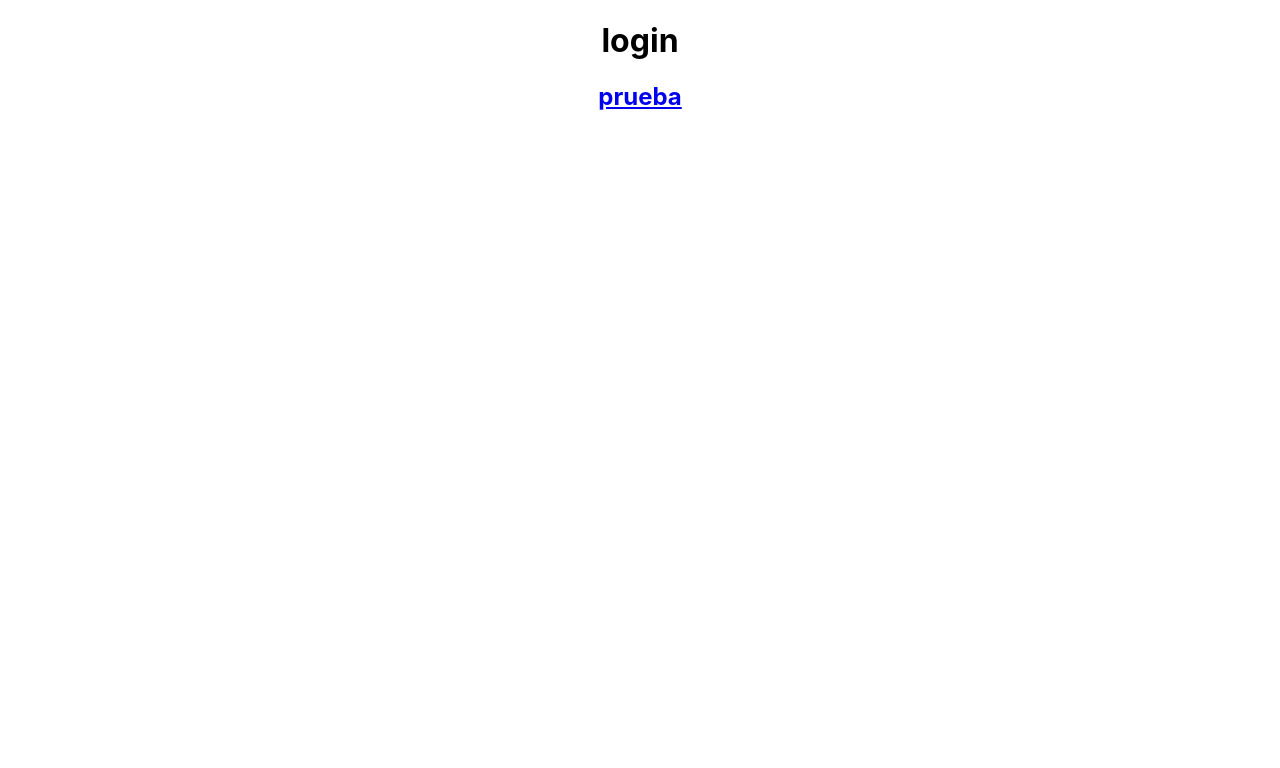
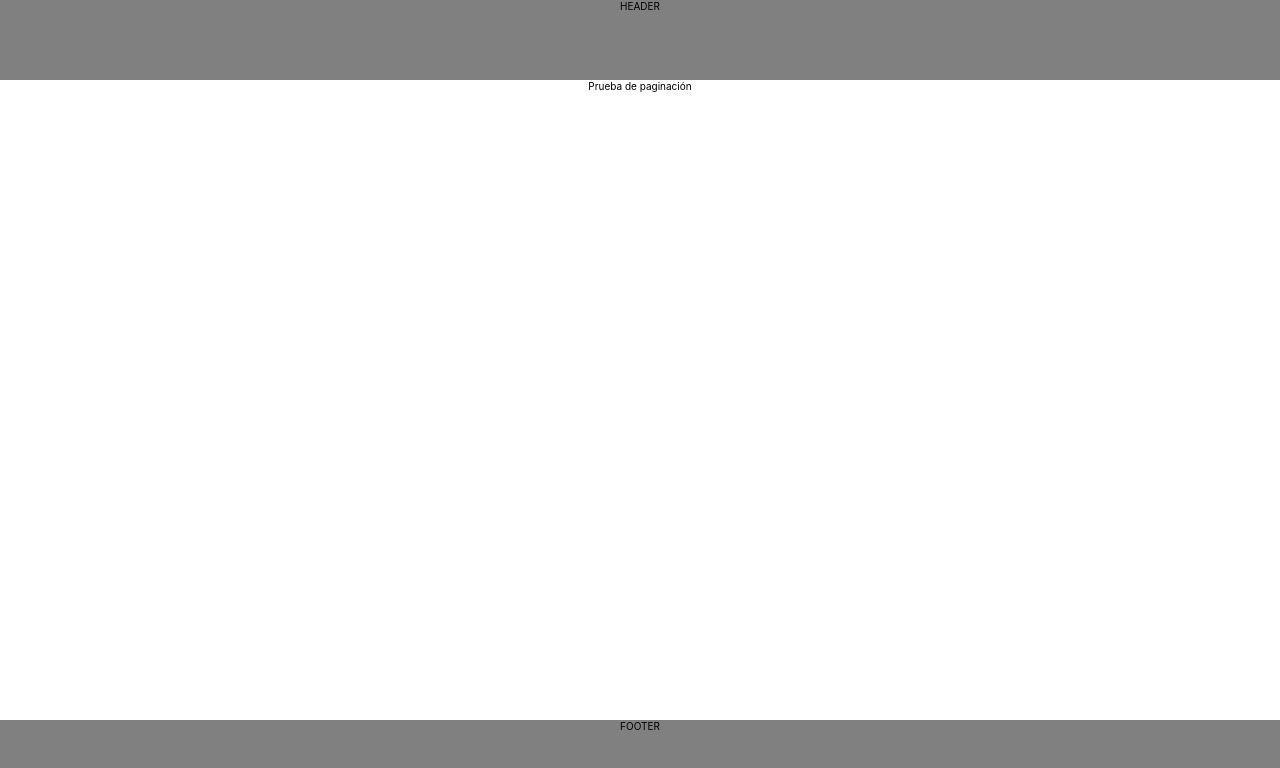
Before and after one commit to nairo-rojas/Pruebas-Proyecto, a React (Create React App) app: page /404 in a window 1280 px wide. Shown: the top 768 px of the page. Built offline with nearby package versions, Linux system fonts and the light colour scheme.

Commit message:
Integracion layout y estructura basica

```diff
--- a/src/App.jsx
+++ b/src/App.jsx
@@ -6,14 +6,14 @@ import {
   Route
 } from 'react-router-dom';
 import Index from 'pages/index';
-import Prueba from 'pages/prueba';
+import Prueba from 'pages/404';
 
 function App() {
   return (
     <div className="App">
       <Router>
         <Switch>
-          <Route path='/prueba'>
+          <Route path='/404'>
             <Prueba />
           </Route>
           <Route path='/'>
--- /dev/null
+++ b/src/components/Footer.jsx
@@ -0,0 +1,11 @@
+import React from 'react'
+
+const Footer = () => {
+  return (
+    <footer>
+      FOOTER
+    </footer>
+  )
+}
+
+export default Footer
--- /dev/null
+++ b/src/components/Header.jsx
@@ -0,0 +1,11 @@
+import React from 'react'
+
+const Header = () => {
+  return (
+    <header>
+      HEADER
+    </header>
+  )
+}
+
+export default Header
--- a/src/components/login.jsx
+++ b/src/components/login.jsx
@@ -2,12 +2,12 @@ import {Link} from 'react-router-dom'
 
 const Login = () => {
   return (
-    <div>
+    <>
       <h1>login</h1>
-      <Link to='/prueba'>
-        <h2>prueba</h2>
+      <Link to='/404'>
+        <h2>prueba paginación</h2>
       </Link>
-    </div>
+    </>
   )
 }
 
--- /dev/null
+++ b/src/layouts/LayoutHeaderFooter.jsx
@@ -0,0 +1,15 @@
+import React from 'react'
+import Header from 'components/Header'
+import Footer from 'components/Footer'
+
+const LayoutHeaderFooter = ({children}) => {
+  return (
+    <>
+      <Header />
+        <main>{children}</main>
+      <Footer />
+    </>
+  )
+}
+
+export default LayoutHeaderFooter
--- /dev/null
+++ b/src/pages/404.jsx
@@ -0,0 +1,13 @@
+import LayoutHeaderFooter from "layouts/LayoutHeaderFooter"
+
+const Prueba = () => {
+  return(
+    <LayoutHeaderFooter>
+      <div>
+        Prueba de paginación
+      </div>
+    </LayoutHeaderFooter>
+  )
+}
+
+export default Prueba
--- a/src/pages/index.jsx
+++ b/src/pages/index.jsx
@@ -2,7 +2,9 @@ import Login from 'components/login'
 
 const Index = () => {
   return(
-    <Login />
+    <>
+      <Login />
+    </>
   )
 }
 
--- a/src/pages/prueba.jsx
+++ /dev/null
@@ -1,7 +0,0 @@
-const Prueba = () => {
-  return(
-    <div>Pagina de prueba de paginación</div>
-  )
-}
-
-export default Prueba
--- a/src/styles/App.css
+++ b/src/styles/App.css
@@ -1,38 +1,38 @@
+:root {
+  --fuenteHeading: 'PT sans', 'sans-serif';
+  --fuenteParrafos: 'Opens Sans', 'sans-serif';
+
+  --primario: #1c3859;
+  --secundario: #abc274;
+  --terceario: #62635d;
+}
+
+html {
+  box-sizing: border-box;
+  font-size: 62.5%;
+}
+
+*,
+*::before,
+*::after {
+  box-sizing: inherit;
+}
+
 .App {
+  height: 100vh;
   text-align: center;
 }
 
-.App-logo {
-  height: 40vmin;
-  pointer-events: none;
+header {
+  height: 10%;
+  background-color: gray;
 }
 
-@media (prefers-reduced-motion: no-preference) {
-  .App-logo {
-    animation: App-logo-spin infinite 20s linear;
-  }
+main {
+  height: 80%;
 }
 
-.App-header {
-  background-color: #282c34;
-  min-height: 100vh;
-  display: flex;
-  flex-direction: column;
-  align-items: center;
-  justify-content: center;
-  font-size: calc(10px + 2vmin);
-  color: white;
+footer {
+  height: 10%;
+  background-color: gray;
 }
-
-.App-link {
-  color: #61dafb;
-}
-
-@keyframes App-logo-spin {
-  from {
-    transform: rotate(0deg);
-  }
-  to {
-    transform: rotate(360deg);
-  }
-}
```
Also changed, not shown: src/components/Sidebar.jsx (added, +11 -0 lines).
